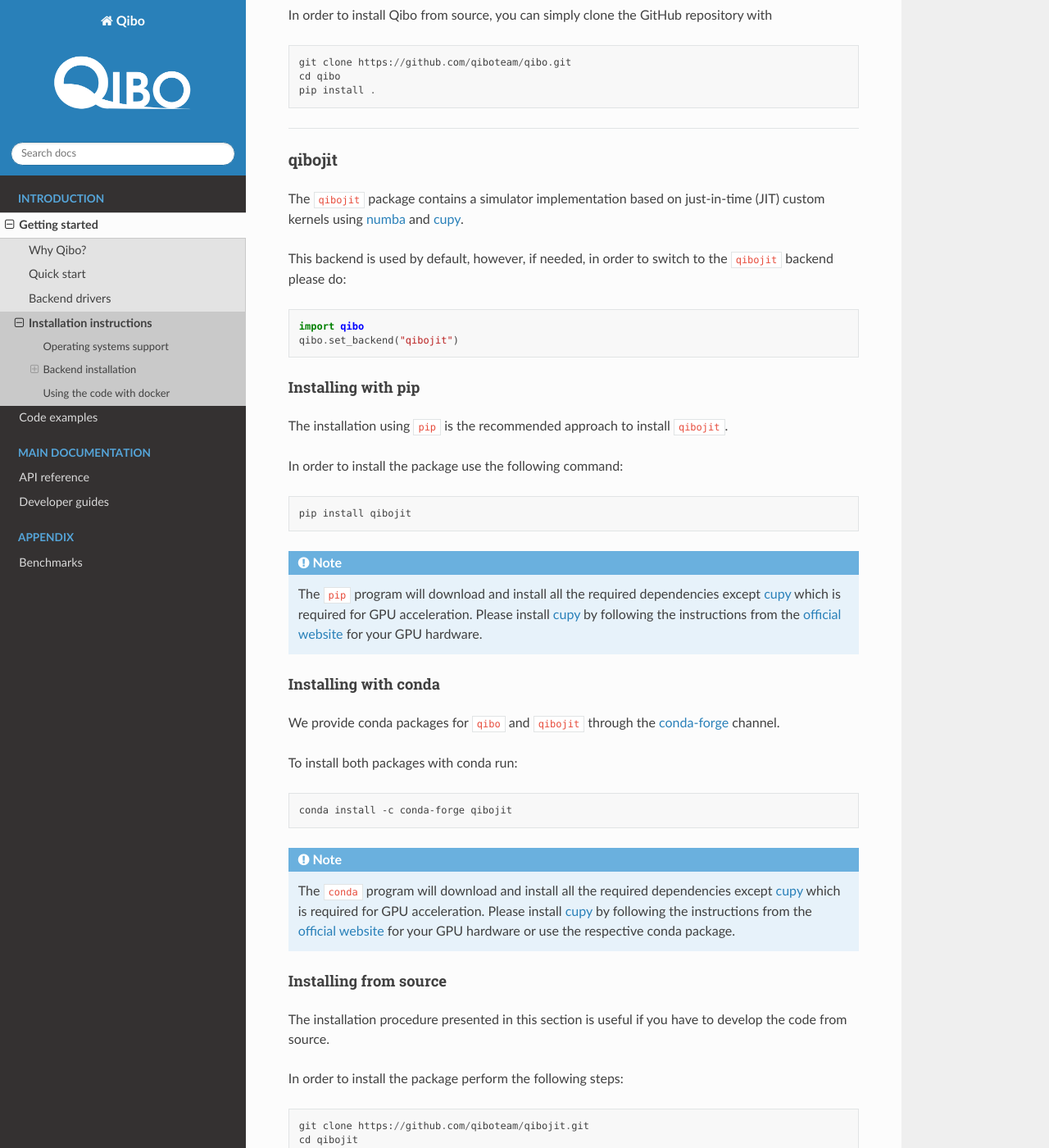
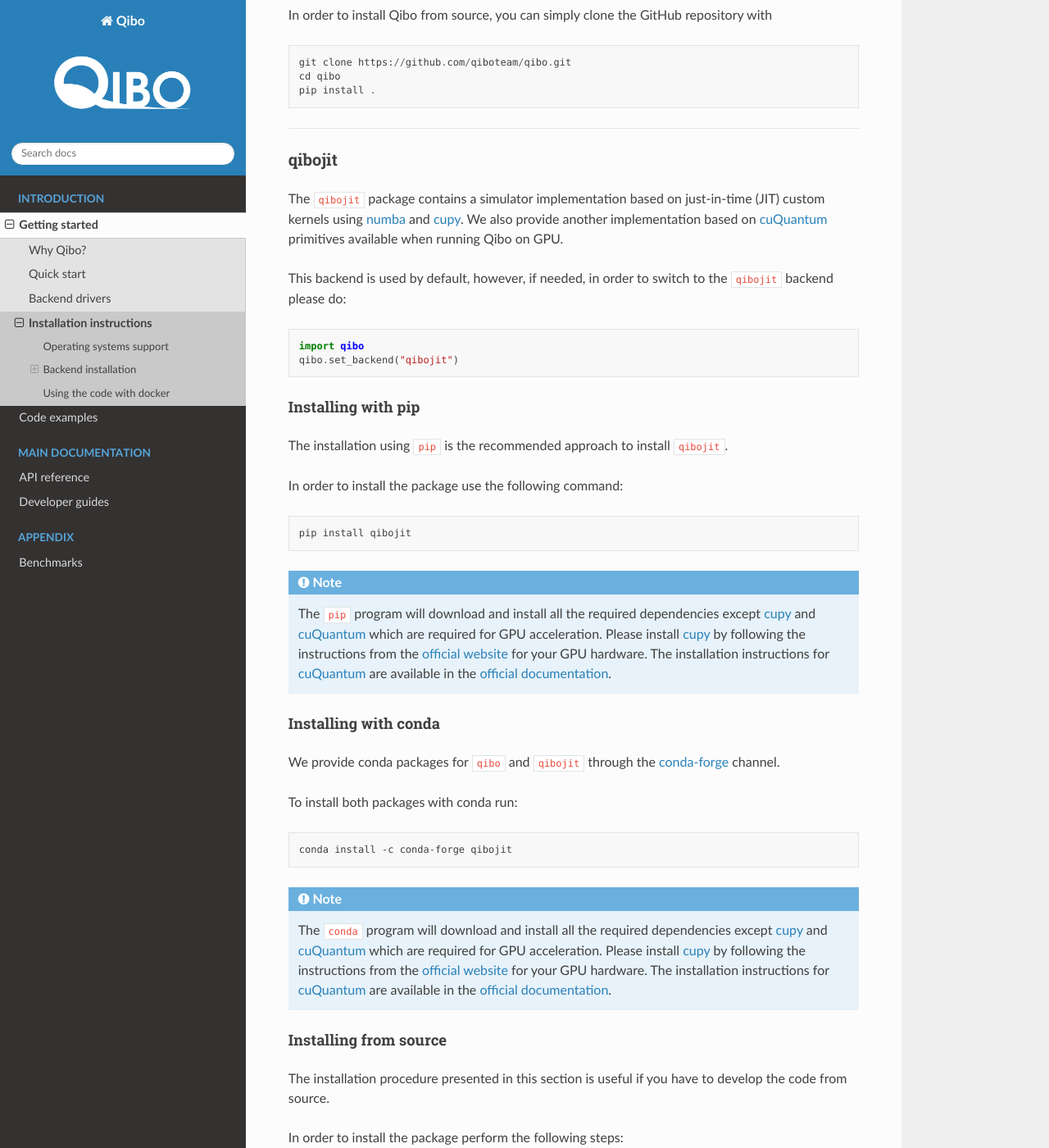
Before and after one commit to qiboteam/qibo, a Sphinx documentation site: the page built from doc/source/getting-started/installation.rst, in a window 1280 px wide and 1400 px high, scrolled down 1312 px. Shown: the whole window at 82% size. Built offline with Sphinx 7.4.7 and the Read the Docs theme 2.0.0, drawn with Linux system fonts in a browser that asks for light colours; pages that are not in the unit, such as notebooks, are missing from menus.

Commit message:
Adding installation instructions for cuQuantum in doc

```diff
--- a/doc/source/getting-started/installation.rst
+++ b/doc/source/getting-started/installation.rst
@@ -84,7 +84,9 @@
 
 The ``qibojit`` package contains a simulator implementation based on
 just-in-time (JIT) custom kernels using `numba <https://numba.pydata.org/>`_
-and `cupy <https://cupy.dev/>`_.
+and `cupy <https://cupy.dev/>`_. We also provide another implementation based
+on `cuQuantum <https://developer.nvidia.com/cuquantum-sdk>`_ primitives available
+when running Qibo on GPU.
 
 This backend is used by default, however, if needed, in order to switch to the
 ``qibojit`` backend please do:
@@ -108,10 +110,13 @@
 
 .. note::
       The ``pip`` program will download and install all the required
-      dependencies except `cupy <https://cupy.dev/>`_ which is required for GPU
-      acceleration. Please install `cupy <https://cupy.dev/>`_ by following the
+      dependencies except `cupy <https://cupy.dev/>`_ and
+      `cuQuantum <https://developer.nvidia.com/cuquantum-sdk>`_
+      which are required for GPU acceleration. Please install `cupy <https://cupy.dev/>`_ by following the
       instructions from the `official website
       <https://docs.cupy.dev/en/stable/install.html>`_ for your GPU hardware.
+      The installation instructions for `cuQuantum <https://developer.nvidia.com/cuquantum-sdk>`_
+      are available in the `official documentation <https://docs.nvidia.com/cuda/cuquantum/python/README.html>`__.
 
 Installing with conda
 """""""""""""""""""""
@@ -127,11 +132,13 @@
 
 .. note::
       The ``conda`` program will download and install all the required
-      dependencies except `cupy <https://cupy.dev/>`_ which is required for GPU
-      acceleration. Please install `cupy <https://cupy.dev/>`_ by following the
+      dependencies except `cupy <https://cupy.dev/>`_ and
+      `cuQuantum <https://developer.nvidia.com/cuquantum-sdk>`_
+      which are required for GPU acceleration. Please install `cupy <https://cupy.dev/>`_ by following the
       instructions from the `official website
-      <https://docs.cupy.dev/en/stable/install.html>`_ for your GPU hardware or
-      use the respective conda package.
+      <https://docs.cupy.dev/en/stable/install.html>`_ for your GPU hardware.
+      The installation instructions for `cuQuantum <https://developer.nvidia.com/cuquantum-sdk>`_
+      are available in the `official documentation <https://docs.nvidia.com/cuda/cuquantum/python/README.html>`__.
 
 Installing from source
 """"""""""""""""""""""
```
